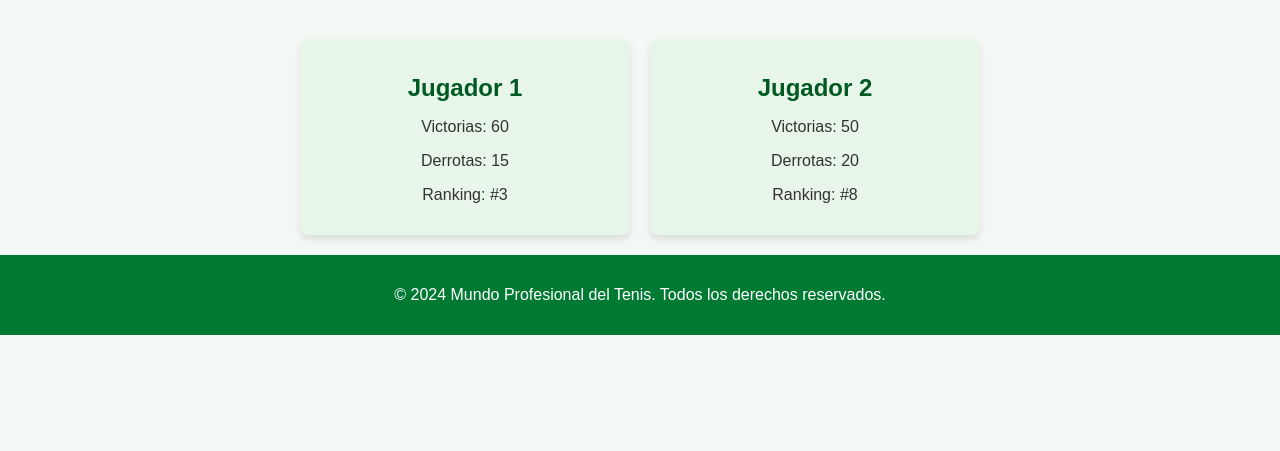
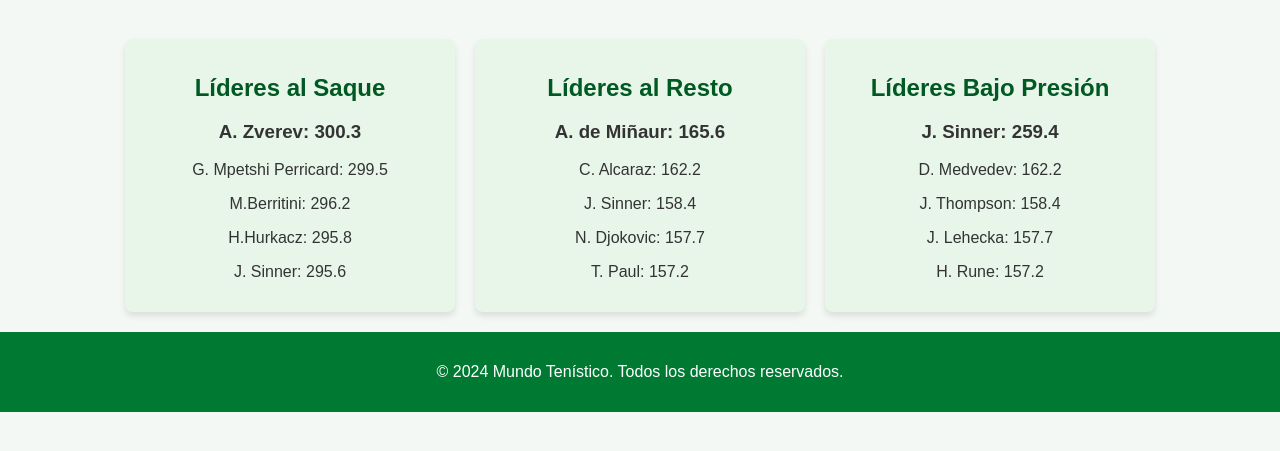
Before and after one commit to JuanAndresGasparMaldonado/PruebaL, a plain HTML site: page estadisticas.html in a window 1280 px wide. Shown: the part 157-608 px from the top of the page. Drawn offline with Linux system fonts and the light colour scheme.

Commit message:
Cambio footer y estadisticas

```diff
--- a/estadisticas.html
+++ b/estadisticas.html
@@ -37,23 +37,35 @@
     </header>
     <main>
         <h1>Estadísticas de Jugadores</h1>
-        <section class="statistics">
+        <section class="estadisticas">
             <div class="stat">
-                <h2>Jugador 1</h2>
-                <p>Victorias: 60</p>
-                <p>Derrotas: 15</p>
-                <p>Ranking: #3</p>
+                <h2>Líderes al Saque</h2>
+                <h3>A. Zverev: 300.3</h3>
+                <p>G. Mpetshi Perricard: 299.5</p>
+                <p>M.Berritini: 296.2</p>
+                <p>H.Hurkacz: 295.8</p>
+                <p>J. Sinner: 295.6</p>
             </div>
             <div class="stat">
-                <h2>Jugador 2</h2>
-                <p>Victorias: 50</p>
-                <p>Derrotas: 20</p>
-                <p>Ranking: #8</p>
+                <h2>Líderes al Resto</h2>
+                <h3>A. de Miñaur: 165.6</h3>
+                <p>C. Alcaraz: 162.2</p>
+                <p>J. Sinner: 158.4</p>
+                <p>N. Djokovic: 157.7</p>
+                <p>T. Paul: 157.2</p>
+            </div>
+            <div class="stat">
+                <h2>Líderes Bajo Presión</h2>
+                <h3>J. Sinner: 259.4</h3>
+                <p>D. Medvedev: 162.2</p>
+                <p>J. Thompson: 158.4</p>
+                <p>J. Lehecka: 157.7</p>
+                <p>H. Rune: 157.2</p>
             </div>
         </section>
     </main>
     <footer>
-        <p>&copy; 2024 Mundo Profesional del Tenis. Todos los derechos reservados.</p>
+        <p>&copy; 2024 Mundo Tenístico. Todos los derechos reservados.</p>
     </footer>
 </body>
 </html>
--- a/styles/styles_estadisticas.css
+++ b/styles/styles_estadisticas.css
@@ -1,7 +1,7 @@
 @import url('./styles.css'); /* Reutilizamos el estilo base */
 
 /* Estilo para estadísticas */
-.statistics {
+.estadisticas {
     display: flex;
     flex-wrap: wrap;
     justify-content: center;
```
Also changed, not shown: calendario.html (+1 -1 lines), formulario.html (+1 -1 lines), index.html (+1 -1 lines), noticias.html (+1 -1 lines), ranking.html (+1 -1 lines).
